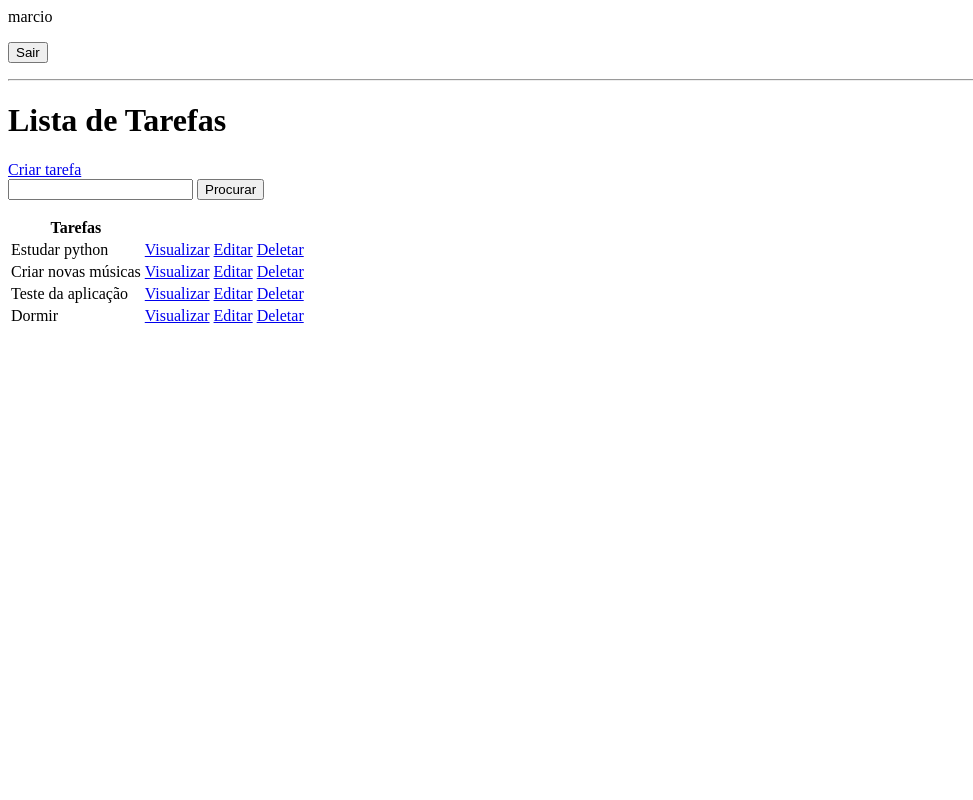
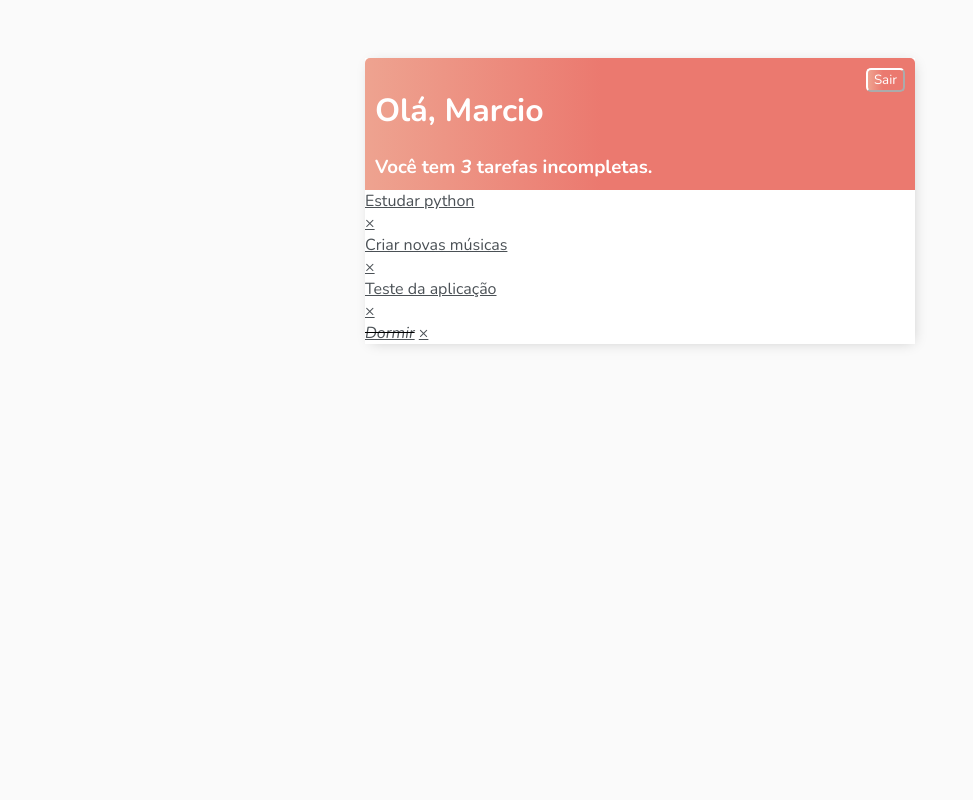
Before and after one commit to msdrum/to-do-list-django, a Django app: page / in a window 1280 px wide. Shown: the whole page, without its empty margins (0-973 px from the left). Run offline with Django 5.2, Linux system fonts and the light colour scheme; a user stored in the database is signed in; data comes from the database, SQL or seed files in the repository; both versions use the stored data as it was after the commit.

Commit message:
adding style to header, links and fonts

```diff
--- a/todo_list/base/templates/base/detalhe_tarefa.html
+++ b/todo_list/base/templates/base/detalhe_tarefa.html
@@ -1,3 +1,7 @@
+
+{% extends "base/main.html" %}
+
+{% block content %}
 <h1>Tarefa: {{tarefa}} </h1>
 
 <h3>{{tarefa.descricao}}</h3>
@@ -5,3 +9,4 @@
 <a href="{% url 'editar-tarefa' tarefa.id %}"><input type="submit" value="Editar"></a>
 
 <a href="{% url 'tarefas' %}"><input type="submit" value="Voltar"></a>
+{% endblock content %}
--- a/todo_list/base/templates/base/lista_tarefas.html
+++ b/todo_list/base/templates/base/lista_tarefas.html
@@ -1,19 +1,25 @@
+{% extends "base/main.html" %}
 
+{% block content %}
 
-{% if request.user.is_authenticated %}
+<div class="header-bar">
+    <div>
+        <h1>Olá, {{request.user|title}}</h1>
+        <h3 style="margin: 0">Você tem <i>{{count}}</i> tarefa{{ count|pluralize:"s" }} incompleta{{ count|pluralize:"s" }}.</h3>
+    </div>
 
-    <p>{{request.user}}</p>
-
-     <form method="post"  action="{% url 'logout' %}">
+    {% if request.user.is_authenticated %}
+    <form method="post"  action="{% url 'logout' %}">
         {% csrf_token %}
-        <button>
+        <button class="sair-tasklist">
             Sair
         </button>
     </form>
+    {% endif %}
 
-{% endif %}
+</div>
 
-<hr>
+{% comment %} <hr>
 <h1>Lista de Tarefas</h1>
 
 <a href="{% url 'criar-tarefa' %}">Criar tarefa</a>
@@ -21,9 +27,33 @@
 <form method="GET">
     <input type="text" name="search-area" value="{{search_input}}">
     <input type="submit" value="Procurar">
-</form>
+</form> {% endcomment %}
 
-<table>
+<div class="task-items-wrapper">
+    {% for tarefa in tarefas %}
+        <div class="task-wrapper">
+            {% if tarefa.completo %}
+                <div class="task-title">
+                    <div class="task-complete-icon"></div>
+                    <i><s><a href="{% url 'editar-tarefa' tarefa.id %}">{{ tarefa }}</a></s></i>
+                    <a class="delete-link" href="{% url 'deletar-tarefa' tarefa.id %}">&#215;</a>
+                </div>
+            {% else %}
+            <div class="task-title">
+                <div class="task-incomplete-icon"></div>
+                <a href="{% url 'editar-tarefa' tarefa.id %}">{{ tarefa }}</a>
+            </div>
+            <a class="delete-link" href="{% url 'deletar-tarefa' tarefa.id %}">&#215;</a>
+            {% endif %}
+
+        </div>
+
+    {% empty %}
+    <h3>Sem tarefas na lista</h3>
+    {% endfor %}
+</div>
+
+{% comment %} <table>
     <tr>
         <th>Tarefas</th>
         <th></th>
@@ -39,4 +69,5 @@
     {% empty %}
     <h3>Sem tarefas na lista</h3>
     {% endfor %}
-</table>
+</table> {% endcomment %}
+{% endblock content %}
--- a/todo_list/base/templates/base/login.html
+++ b/todo_list/base/templates/base/login.html
@@ -1,3 +1,6 @@
+{% extends "base/main.html" %}
+
+{% block content %}
 <h1>Login</h1>
 
 
@@ -9,3 +12,4 @@
 </form>
 
 <p>Não possui uma conta? <a href="{% url 'registro' %}">Registre-se</a></p>
+{% endblock content %}
--- /dev/null
+++ b/todo_list/base/templates/base/main.html
@@ -0,0 +1,59 @@
+<!DOCTYPE html>
+<html lang="pt-br">
+<head>
+    <meta charset="UTF-8">
+    <meta name="viewport" content="width=device-width, initial-scale=1.0">
+    <title>Lista de Tarefas</title>
+
+    <link rel="preconnect" href="https://fonts.googleapis.com">
+    <link rel="preconnect" href="https://fonts.gstatic.com" crossorigin>
+    <link href="https://fonts.googleapis.com/css2?family=Nunito:ital,wght@0,200..1000;1,200..1000&display=swap" rel="stylesheet">
+
+    <style>
+        body {
+            background-color: #fafafa;
+            font-family: "Nunito", sans-serif;
+            padding-top: 50px;
+        }
+
+        a, p {
+            color: #4b5156;
+        }
+
+        .sair-tasklist{
+            color: #fff;
+            font-family: "Nunito", sans-serif;
+            background: linear-gradient(90deg, #EEA390 0%, #EB796F 43%, #EB796F 100%);
+            border-radius: 5px 5px 5px 5px;
+            border-color: #fff;
+
+        }
+
+        .container{
+            max-width: 550px;
+            margin: auto;
+            background-color: #fff;
+            -webkit-box-shadow: 2px 2px 13px -4px rgba(0,0,0,0.21);
+            box-shadow: 2px 2px 13px -4px rgba(0,0,0,0.21)
+        }
+
+        .header-bar {
+            display: flex;
+            justify-content: space-between;
+            color: #fff;
+            padding: 10px;
+            border-radius: 5px 5px 0 0;
+            background: linear-gradient(90deg, #EEA390 0%, #EB796F 43%, #EB796F 100%);
+        }
+    </style>
+
+</head>
+
+<body>
+    <div class="container">
+        {% block content %}
+
+        {% endblock content %}
+    </div>
+</body>
+</html>
--- a/todo_list/base/templates/base/registro.html
+++ b/todo_list/base/templates/base/registro.html
@@ -1,3 +1,6 @@
+{% extends "base/main.html" %}
+
+{% block content %}
 <h1>Registro</h1>
 
 
@@ -9,3 +12,4 @@
 </form>
 
 <p>Já possui uma conta? Faça o <a href="{% url 'login' %}">Login</a></p>
+{% endblock content %}
--- a/todo_list/base/templates/base/tarefa_confirm_delete.html
+++ b/todo_list/base/templates/base/tarefa_confirm_delete.html
@@ -1,7 +1,10 @@
+{% extends "base/main.html" %}
 
+{% block content %}
 <form method="POST" action="">
     {% csrf_token %}
     <p>Você tem certeza que deseja deletar esta tarefa?  "{{tarefa}}"</p>
     <input type="submit" value="SIM">
 </form>
 <a href="{% url 'tarefas' %}"><input type="submit" value="NÃO"></a>
+{% endblock content %}
--- a/todo_list/base/templates/base/tarefa_form.html
+++ b/todo_list/base/templates/base/tarefa_form.html
@@ -1,3 +1,6 @@
+{% extends "base/main.html" %}
+
+{% block content %}
 <h3>Formulário da tarefa</h3>
 
 <a href="{% url 'tarefas' %}">Voltar</a>
@@ -7,3 +10,4 @@
     {{form.as_p}}
     <input type="submit" value="Salvar">
 </form>
+{% endblock content %}
--- a/todo_list/base/views.py
+++ b/todo_list/base/views.py
@@ -65,7 +65,7 @@ class Lista_tarefas(LoginRequiredMixin, ListView):
     def get_context_data(self, **kwargs):  # Esta função restringe o acesso à lista de tarefas pela lista do usuário logado, impedindo que ele acesse a lista de um outro usuário.
         context = super().get_context_data(**kwargs)
         context['tarefas'] = context['tarefas'].filter(usuario=self.request.user) # atenção no argumento de filter! usuario é o campo do models.py e user é comando do django!
-        # context['tarefas'] = context['tarefas'].filter(completo=False).count()
+        context['count'] = context['tarefas'].filter(completo=False).count()
 
         search_input = self.request.GET.get('search-area') or '' # search-area é o nome colocado no html, como se fosse um "getById() no JS".
         if search_input:
```
Also changed, not shown: todo_list/db.sqlite3.
